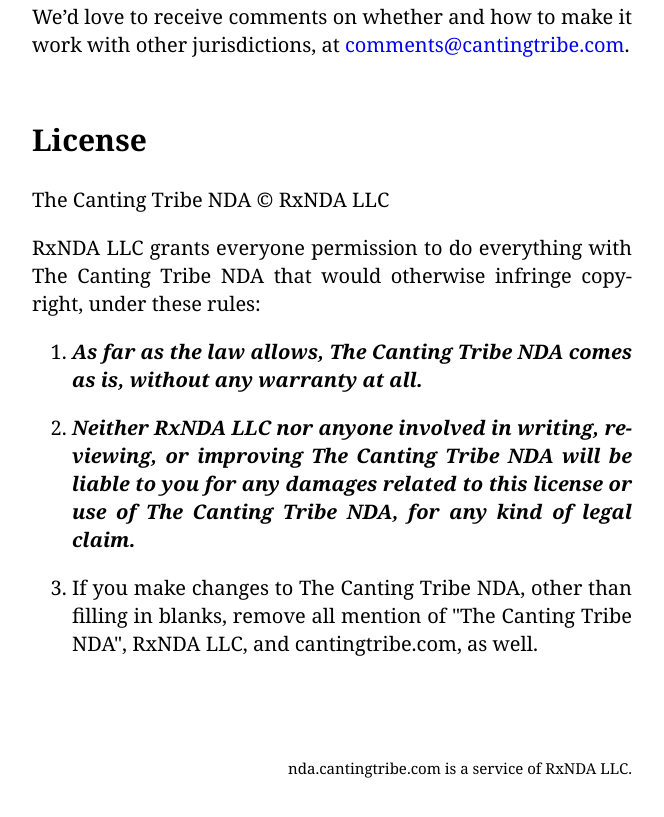
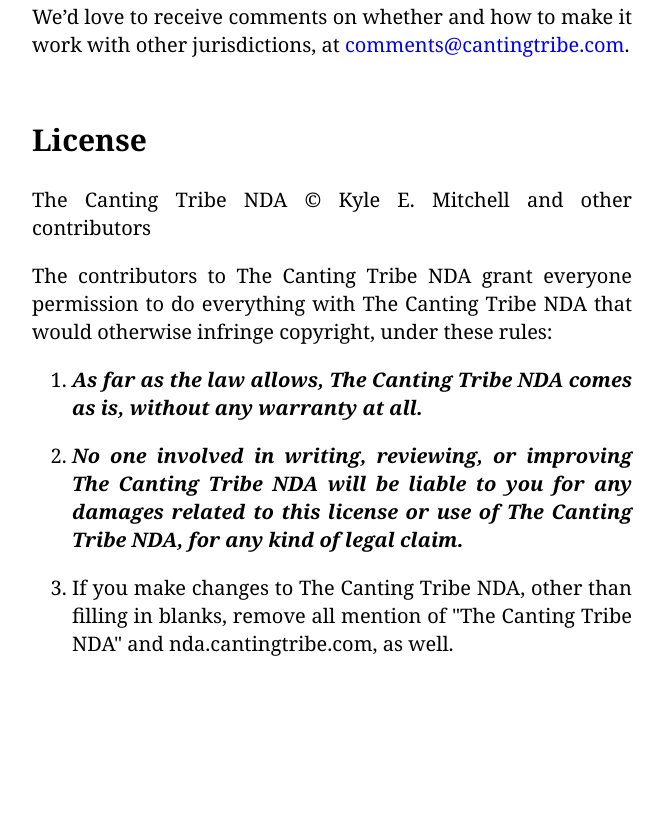
Before and after one commit to waypointnda/waypointnda.com, a website: page index.html in a window 1280 px wide. Shown: the part 3651-4468 px from the top of the page, without its empty margins (308-972 px from the left). After the commit the page ends 4329 px from the top, so only its background shows below. Drawn offline with Linux system fonts and the light colour scheme.

Commit message:
Remove mention of RxNDA LLC

```diff
--- a/index.html
+++ b/index.html
@@ -131,18 +131,14 @@
 
       <section id=license>
         <h2>License</h2>
-        <p>The Canting Tribe NDA &copy; RxNDA LLC</p>
-        <p>RxNDA LLC grants everyone permission to do everything with The Canting Tribe NDA that would otherwise infringe copyright, under these rules:</p>
+        <p>The Canting Tribe NDA &copy; Kyle E. Mitchell and other contributors</p>
+        <p>The contributors to The Canting Tribe NDA grant everyone permission to do everything with The Canting Tribe NDA that would otherwise infringe copyright, under these rules:</p>
         <ol>
           <li><p><strong class=conspicuous>As far as the law allows, The Canting Tribe NDA comes as is, without any warranty at all.</strong></p></li>
-          <li><p><strong class=conspicuous>Neither RxNDA LLC nor anyone involved in writing, reviewing, or improving The Canting Tribe NDA will be liable to you for any damages related to this license or use of The Canting Tribe NDA, for any kind of legal claim.</strong></p></li>
-          <li><p>If you make changes to The Canting Tribe NDA, other than filling in blanks, remove all mention of "The Canting Tribe NDA", RxNDA LLC, and cantingtribe.com, as well.</p></li>
+          <li><p><strong class=conspicuous>No one involved in writing, reviewing, or improving The Canting Tribe NDA will be liable to you for any damages related to this license or use of The Canting Tribe NDA, for any kind of legal claim.</strong></p></li>
+          <li><p>If you make changes to The Canting Tribe NDA, other than filling in blanks, remove all mention of "The Canting Tribe NDA" and nda.cantingtribe.com, as well.</p></li>
         </ol>
       </section>
     </main>
-
-    <footer>
-      nda.cantingtribe.com is a service of RxNDA LLC.
-    </footer>
   </body>
 </html>
```
